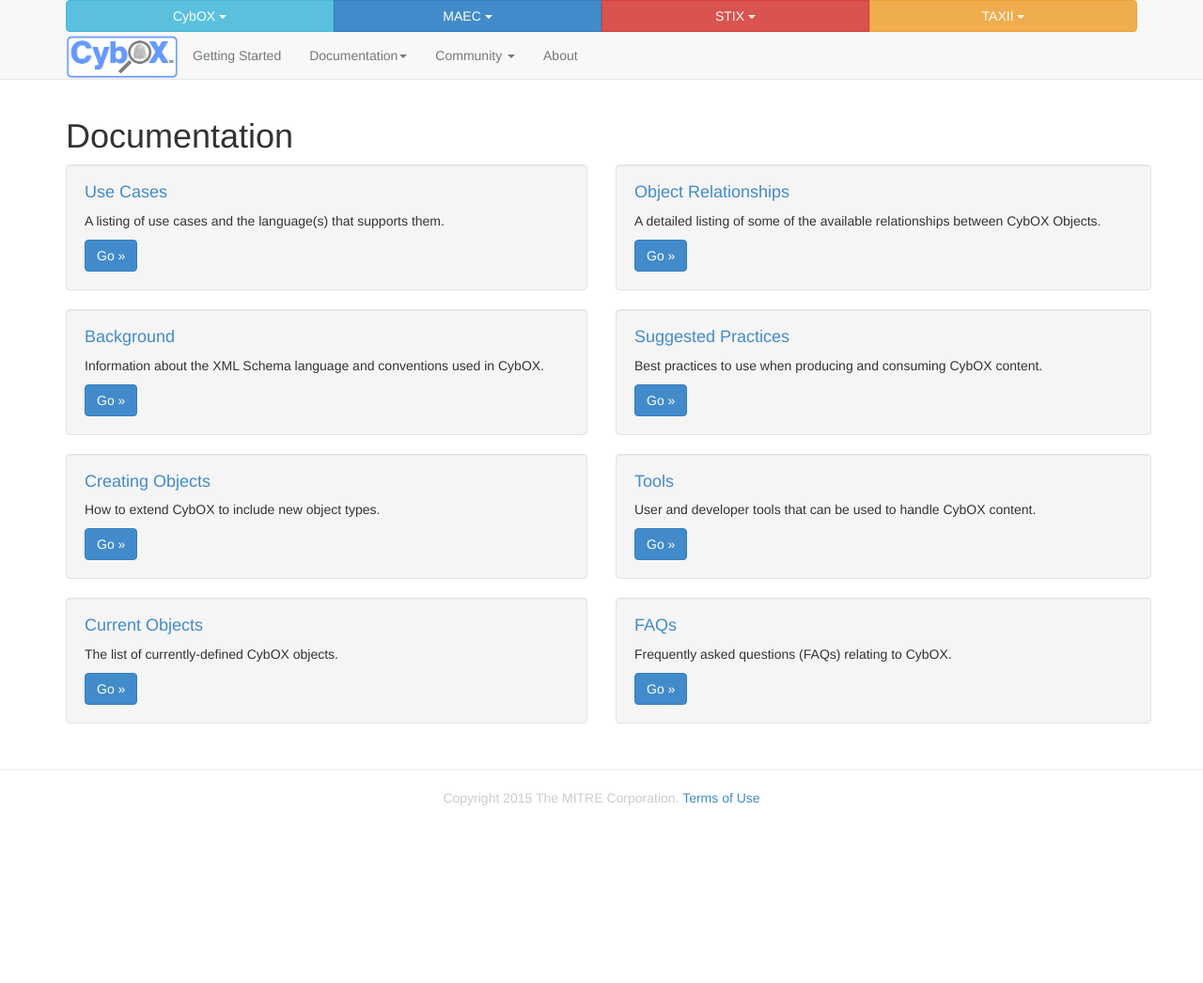
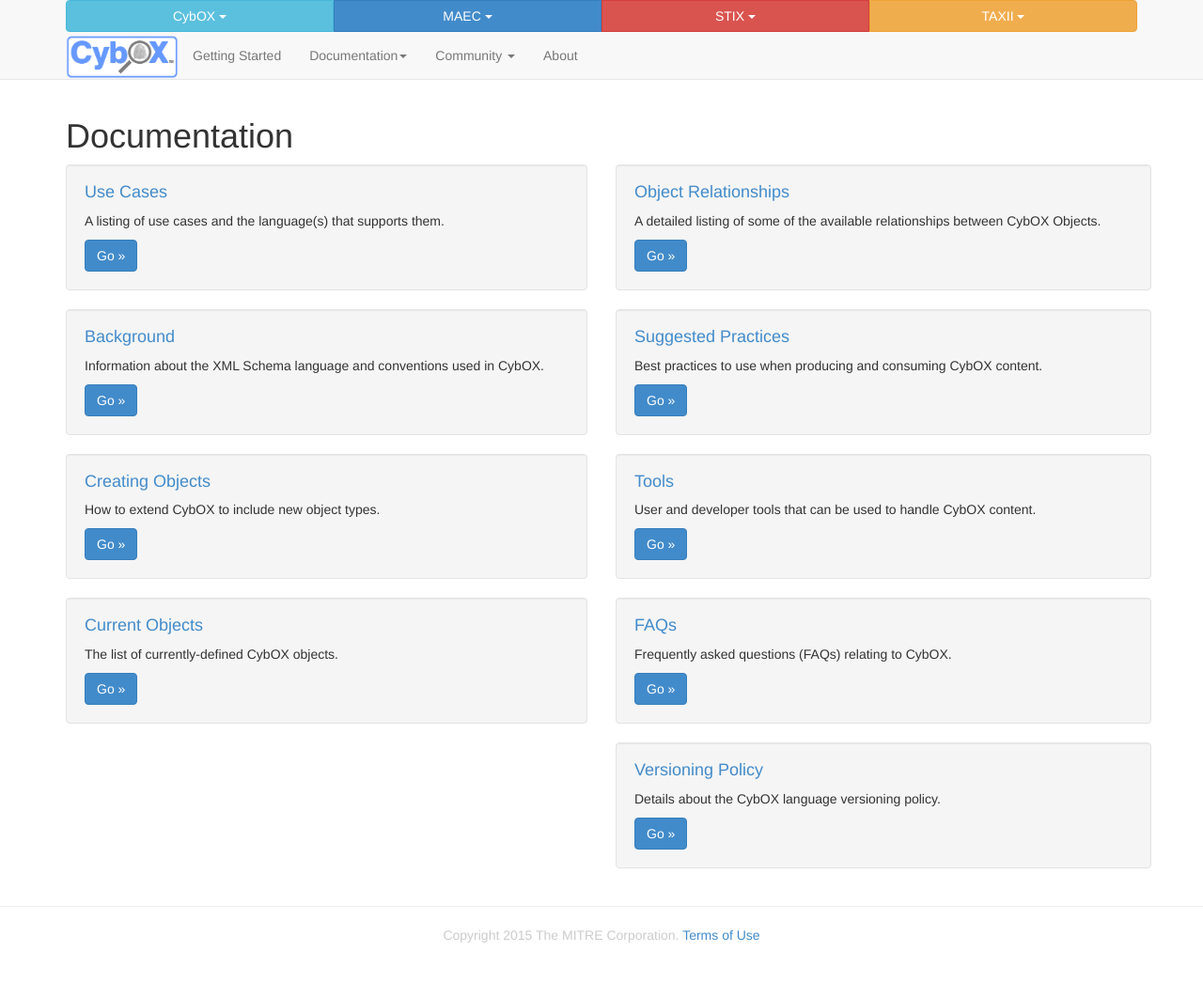
Before and after one commit to CybOXProject/cyboxproject.github.io, a Jekyll site: the page built from documentation/index.md, in a window 1280 px wide. Shown: the whole page at 94% size. Built offline with Jekyll 4.4.1, drawn with Linux system fonts in a browser that asks for light colours; Markdown is read by kramdown in place of the engine named in the settings; before the commit the page ends 900 px from its top, so only the background shows below that.

Commit message:
Added versioning policy

```diff
--- a/_includes/nav.html
+++ b/_includes/nav.html
@@ -26,6 +26,7 @@
             <li role="presentation"><a href="/documentation/object-relationships">Object Relationships</a></li>
             <li role="presentation"><a href="/documentation/suggested-practices">Suggested Practices</a></li>
             <li role="presentation"><a href="/documentation/tools">Tools</a></li>
+            <li role="presentation"><a href="/documentation/versioning-policy">Versioning Policy</a></li>
             <li role="presentation"><a href="/faqs">Frequently Asked Questions (FAQs)</a></li>
           </ul>
         </li>
--- a/documentation/index.md
+++ b/documentation/index.md
@@ -65,5 +65,12 @@
 
       <a class="btn btn-primary" href="/faqs">Go »</a>
     </div>
+    <div class="well">
+      <h4><a href="versioning-policy">Versioning Policy</a></h4>
+
+      <p>Details about the CybOX language versioning policy.</p>
+
+      <a class="btn btn-primary" href="/documentation/versioning-policy">Go »</a>
+    </div>
   </div>
 </div>
```
